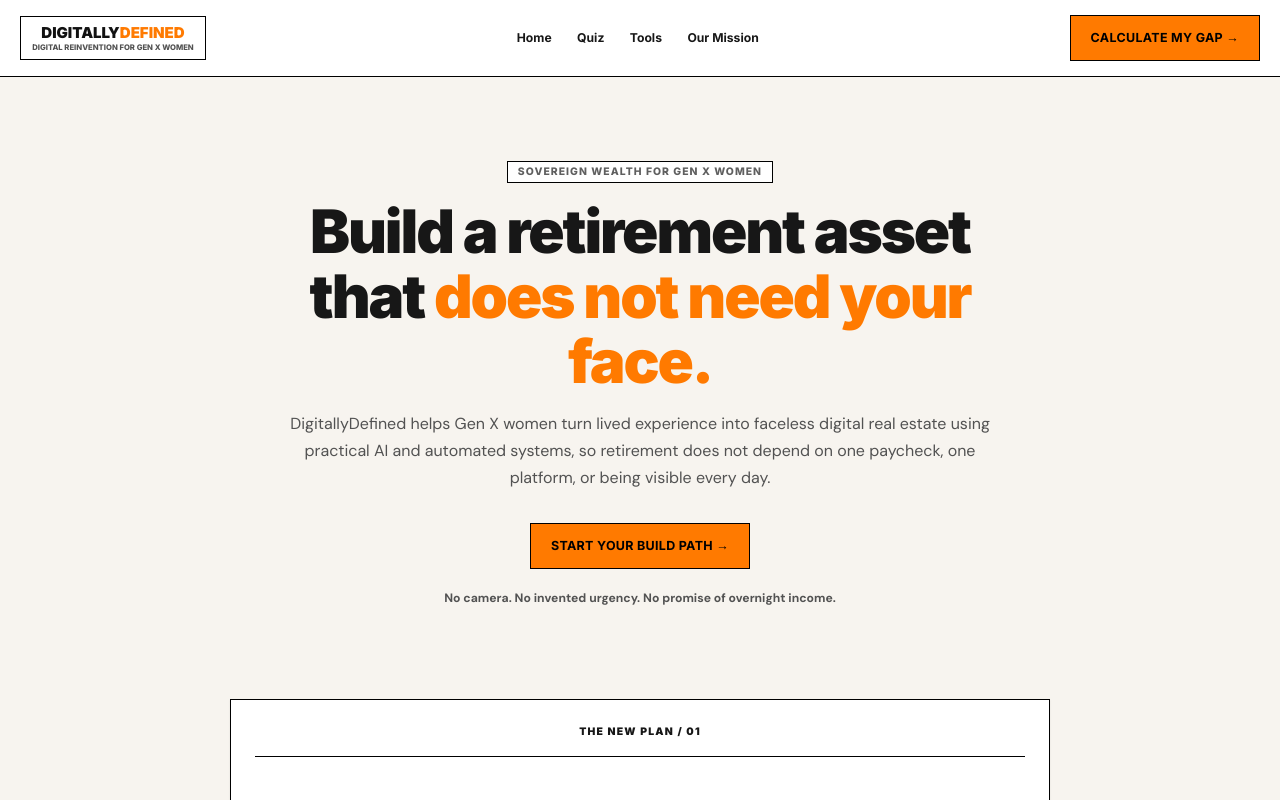
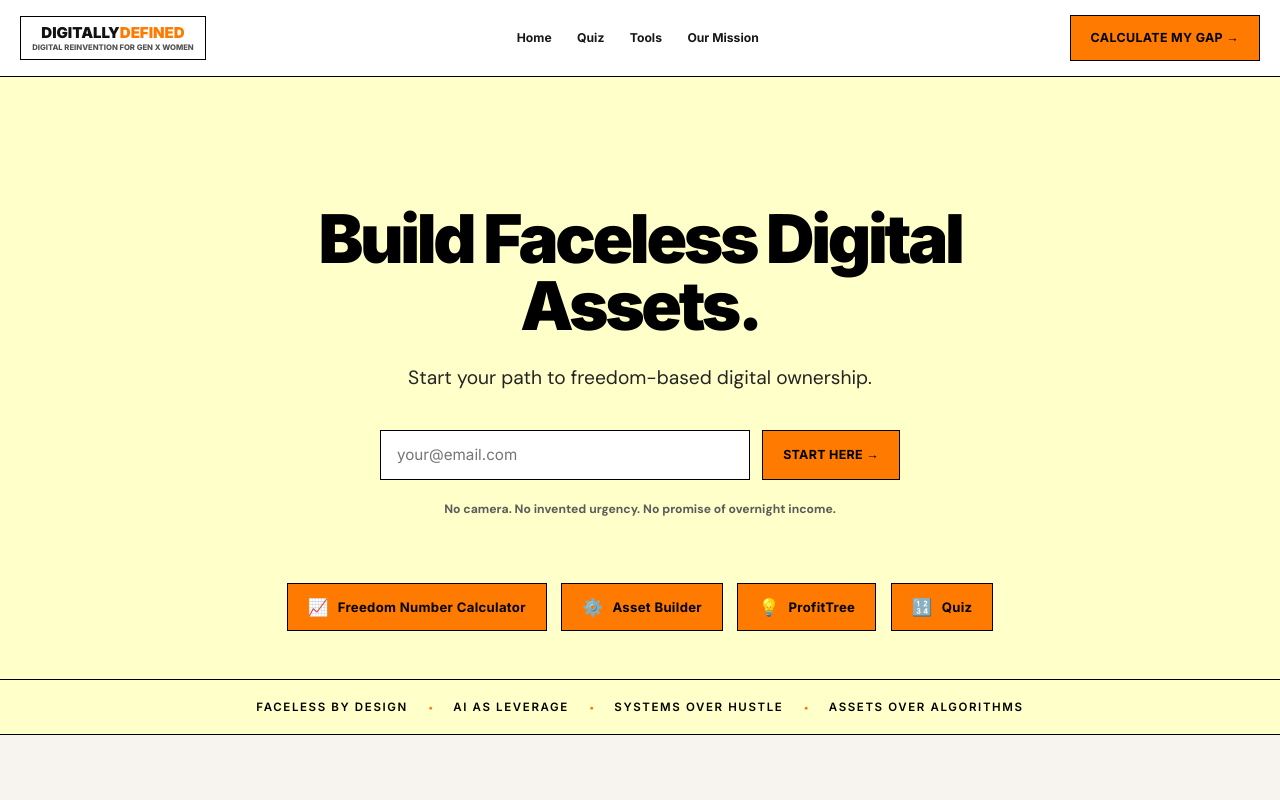
Before and after one commit to frankielee1971/digitallydefined-online-local, a React (Vite) app: page / in a window 1280 px wide. Shown: the top 800 px of the page. Built offline with nearby package versions, Linux system fonts and the light colour scheme.

Commit message:
feat(home): conversion hero opt-in, tools CTAs, philosophy strip; fix prompt builder

```diff
--- a/src/pages/Home.jsx
+++ b/src/pages/Home.jsx
@@ -1,6 +1,7 @@
-import React from 'react';
+import React, { useState } from 'react';
 import EmailSignup from '../components/EmailSignup';
 import { fetchPersonalization } from '../lib/personalization';
+import { callSupabaseEdge } from '../lib/supabase-edge';
 
 const pressures = [
   ['01', 'The caregiving squeeze', 'You may be helping children launch, supporting aging parents, and trying to protect your own future at the same time.', '/assets/brand/icon-audience.svg'],
@@ -33,33 +34,80 @@ const path = [
 ];
 
 export default function Home() {
+  const [optEmail, setOptEmail] = useState('');
+  const [optStatus, setOptStatus] = useState(null);
+
+  async function handleOptIn(e) {
+    e.preventDefault();
+    setOptStatus('submitting');
+    try {
+      await callSupabaseEdge('subscribe', {
+        name: '',
+        email: optEmail,
+        source: 'homepage-hero',
+        tags: ['website-signup'],
+      });
+      setOptEmail('');
+      setOptStatus('success');
+    } catch (err) {
+      console.error('Subscription error:', err);
+      setOptStatus('error');
+    }
+  }
+
   return (
     <>
-      <section className="story-hero">
-        <div className="story-hero__grid">
-          <div className="reveal">
-            <span className="label label--blue">Sovereign wealth for Gen X women</span>
-            <h1>Build a retirement asset that <span className="marker">does not need your face.</span></h1>
-            <p className="story-hero__lead">
-              DigitallyDefined helps Gen X women turn lived experience into faceless digital real estate using practical AI and automated systems, so retirement does not depend on one paycheck, one platform, or being visible every day.
-            </p>
-            <div className="action-row">
-              <a href="#build-path" className="btn btn--primary btn--large">Start Your Build Path →</a>
-            </div>
-            <p className="microcopy">No camera. No invented urgency. No promise of overnight income.</p>
-          </div>
+      {/* 1. HERO — primary email sign-up area */}
+      <section className="optin-hero">
+        <div className="optin-hero__inner">
+          <h1>Build Faceless Digital Assets.</h1>
+          <p className="optin-hero__sub">Start your path to freedom-based digital ownership.</p>
 
-          <aside className="manifesto-card reveal reveal--delay">
-            <span className="manifesto-card__index">THE NEW PLAN / 01</span>
-            <p className="manifesto-card__quote">"We are not trying to become influencers. We are building useful property on the internet."</p>
-            <div className="manifesto-card__ledger">
-              <span>Own the asset</span>
-              <span>Automate the repetition</span>
-              <span>Document the system</span>
-              <span>Pass it forward</span>
-            </div>
-          </aside>
+          {optStatus === 'success' ? (
+            <p className="optin-hero__success">You're in. Watch your inbox for your first step.</p>
+          ) : (
+            <form className="optin-hero__form" onSubmit={handleOptIn}>
+              <input
+                type="email"
+                required
+                placeholder="your@email.com"
+                className="optin-hero__input"
+                value={optEmail}
+                onChange={(e) => setOptEmail(e.target.value)}
+                aria-label="Email address"
+              />
+              <button
+                type="submit"
+                className="btn btn--primary optin-hero__cta"
+                disabled={optStatus === 'submitting'}
+              >
+                {optStatus === 'submitting' ? 'Starting…' : 'Start Here →'}
+              </button>
+            </form>
+          )}
+          {optStatus === 'error' && (
+            <p className="optin-hero__error">Something went wrong. Please try again.</p>
+          )}
+          <p className="microcopy">No camera. No invented urgency. No promise of overnight income.</p>
         </div>
+      </section>
+
+      {/* 2. TOOLS — CTAs directly below the hero, feeling like a continuation */}
+      <section className="tools-cta" aria-label="Free planning tools">
+        <div className="tools-cta__row">
+          <a className="tools-cta__btn" href="/freedom"><span className="tools-cta__icon" aria-hidden="true">📈</span>Freedom Number Calculator</a>
+          <a className="tools-cta__btn" href="/tools"><span className="tools-cta__icon" aria-hidden="true">⚙️</span>Asset Builder</a>
+          <a className="tools-cta__btn" href="/roi"><span className="tools-cta__icon" aria-hidden="true">💡</span>ProfitTree</a>
+          <a className="tools-cta__btn" href="/quiz"><span className="tools-cta__icon" aria-hidden="true">🔢</span>Quiz</a>
+        </div>
+      </section>
+
+      {/* 3. PHILOSOPHY STRIP — separated from the cards section below */}
+      <section className="philosophy-strip" aria-label="DigitallyDefined principles">
+        <span>FACELESS BY DESIGN</span><i aria-hidden="true">•</i>
+        <span>AI AS LEVERAGE</span><i aria-hidden="true">•</i>
+        <span>SYSTEMS OVER HUSTLE</span><i aria-hidden="true">•</i>
+        <span>ASSETS OVER ALGORITHMS</span>
       </section>
 
       {/* Onboarding path — homepage is now the single onboarding entry point */}
--- a/src/styles/global.css
+++ b/src/styles/global.css
@@ -20,6 +20,7 @@
   --black: #000000;
   --white: #ffffff;
   --bone: #F7F4EF;
+  --color-lemon: #ffffc9;  /* Conversion hero / philosophy strip background */
 
   /* Spacing */
   --space-xs: 8px;
@@ -2567,6 +2568,186 @@ input[type='range']::-moz-range-thumb {
   text-align: center;
 }
 
+/* ==================================================================
+   Conversion Homepage Refactor
+   Hero opt-in -> tools CTAs -> philosophy strip (story content below)
+   ================================================================== */
+
+/* 1. HERO — primary email sign-up area */
+.optin-hero {
+  padding: clamp(4.5rem, 10vw, 8rem) 1.5rem clamp(2.5rem, 5vw, 4rem);
+  background: var(--color-lemon);
+  text-align: center;
+}
+
+.optin-hero__inner {
+  max-width: 760px;
+  margin: 0 auto;
+}
+
+.optin-hero h1 {
+  max-width: 720px;
+  margin: 0 auto 1.4rem;
+  font-size: clamp(2.4rem, 6vw, 4.2rem);
+  line-height: 1;
+  letter-spacing: -0.05em;
+}
+
+.optin-hero__sub {
+  max-width: 560px;
+  margin: 0 auto 2.2rem;
+  font-size: clamp(1rem, 1.8vw, 1.2rem);
+  color: #242424;
+}
+
+.optin-hero__form {
+  display: flex;
+  flex-wrap: wrap;
+  gap: 0.75rem;
+  justify-content: center;
+  max-width: 520px;
+  margin: 0 auto;
+}
+
+.optin-hero__input {
+  flex: 1 1 240px;
+  min-height: 50px;
+  padding: 0.9rem 1rem;
+  border: 1px solid #000;
+  border-radius: 0;
+  background: #fff;
+  font-family: inherit;
+  font-size: 0.95rem;
+  color: var(--color-text);
+}
+
+.optin-hero__cta {
+  flex: 0 0 auto;
+  min-height: 50px;
+}
+
+.optin-hero__success {
+  max-width: 520px;
+  margin: 0 auto;
+  padding: 0.9rem 1rem;
+  border: 1px solid #000;
+  background: #fff;
+  font-weight: 700;
+}
+
+.optin-hero__error {
+  margin: 1rem auto 0;
+  font-size: 0.8rem;
+  font-weight: 700;
+  color: var(--color-red);
+}
+
+/* 2. TOOLS CTAs — continuation of the hero (no hard border between) */
+.tools-cta {
+  padding: 0 1.5rem 3rem;
+  background: var(--color-lemon);
+}
+
+.tools-cta__row {
+  display: flex;
+  flex-wrap: wrap;
+  justify-content: center;
+  gap: 0.9rem;
+  max-width: 900px;
+  margin: 0 auto;
+}
+
+.tools-cta__btn {
+  display: inline-flex;
+  align-items: center;
+  gap: 0.55rem;
+  min-height: 48px;
+  padding: 0.75rem 1.25rem;
+  border: 1px solid #000;
+  border-radius: 0;
+  background: var(--color-accent);
+  color: var(--color-text);
+  font-family: var(--font-heading);
+  font-size: 0.82rem;
+  font-weight: 700;
+  letter-spacing: 0.025em;
+  text-decoration: none;
+  box-shadow: none;
+  transition: background 0.15s ease, color 0.15s ease;
+}
+
+.tools-cta__btn:hover {
+  background: var(--color-text);
+  color: var(--color-surface);
+}
+
+.tools-cta__icon {
+  font-size: 1.05rem;
+  line-height: 1;
+}
+
+/* 3. PHILOSOPHY STRIP — distinct, full-width, detached from cards */
+.philosophy-strip {
+  display: flex;
+  flex-wrap: wrap;
+  justify-content: center;
+  align-items: center;
+  gap: 0.6rem 1.25rem;
+  width: 100%;
+  padding: 1.1rem 1.5rem;
+  background: var(--color-lemon);
+  border-top: 1px solid #000;
+  border-bottom: 1px solid #000;
+}
+
+.philosophy-strip span {
+  font-size: 0.72rem;
+  font-weight: 600;
+  letter-spacing: 0.14em;
+  text-transform: uppercase;
+  color: var(--color-text);
+  white-space: nowrap;
+}
+
+.philosophy-strip i {
+  font-style: normal;
+  font-size: 0.6rem;
+  color: var(--color-accent);
+}
+
+/* Responsive: stack hero + tool buttons vertically on mobile */
+@media (max-width: 640px) {
+  .optin-hero__form {
+    flex-direction: column;
+  }
+
+  .optin-hero__input,
+  .optin-hero__cta {
+    width: 100%;
+    flex: 1 1 auto;
+  }
+
+  .tools-cta__row {
+    flex-direction: column;
+    align-items: stretch;
+  }
+
+  .tools-cta__btn {
+    justify-content: center;
+  }
+
+  .philosophy-strip {
+    gap: 0.5rem 0.75rem;
+  }
+
+  .philosophy-strip span {
+    white-space: normal;
+    text-align: center;
+  }
+}
+
+
+
 
 /* ============================================================
    AI Mentor chat box (Scorecard page only)
```
Also changed, not shown: src/lib/buildHermesPromptParts.js.
